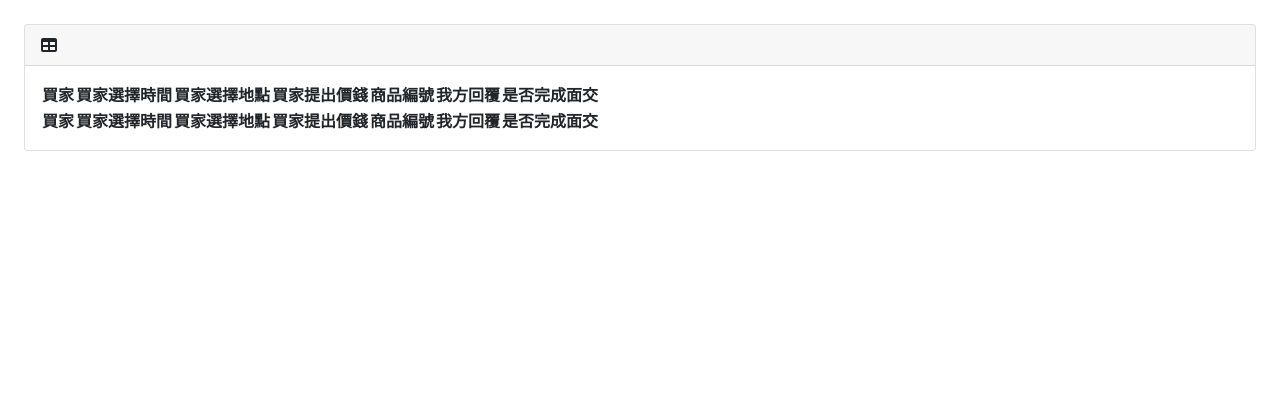
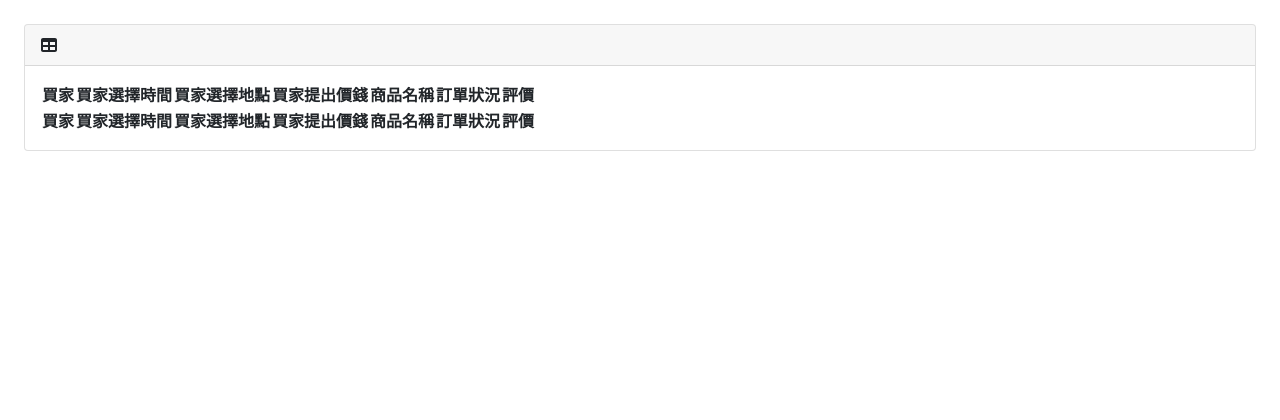
Before and after one commit to live7086/onlinebookstore, a PHP site: page /condition.php?searchtxt=ITEM48114 in a window 1280 px wide. Shown: the part 232-652 px from the top of the page. Run offline with PHP 8.4, Linux system fonts and the light colour scheme; a user stored in the database is signed in; data comes from the database, SQL or seed files in the repository; lists and menus that the app fills with data are empty; some libraries are stand-ins or nearby versions.

Commit message:
我受不了了

```diff
--- a/condition.php
+++ b/condition.php
@@ -205,9 +205,9 @@
                                             <th>買家選擇時間</th>
                                             <th>買家選擇地點</th>
                                             <th>買家提出價錢</th>
-                                            <th>商品編號</th>
-                                            <th>我方回覆</th>
-                                            <th>是否完成面交</th><!--賣方須回覆 接受 才會跳出此功能-->
+                                            <th>商品名稱</th>
+                                            <th>訂單狀況</th>
+                                            <th>評價</th><!--賣方須回覆 接受 才會跳出此功能-->
                                         </tr>
                                     </thead>
                                     <tfoot>
@@ -216,9 +216,9 @@
                                             <th>買家選擇時間</th>
                                             <th>買家選擇地點</th>
                                             <th>買家提出價錢</th>
-                                            <th>商品編號</th>
-                                            <th>我方回覆</th>
-                                            <th>是否完成面交</th>
+                                            <th>商品名稱</th>
+                                            <th>訂單狀況</th>
+                                            <th>評價</th>
                                         </tr>
                                     </tfoot>
                                     <tbody>
@@ -243,24 +243,36 @@
                                         $rowbuyer=mysqli_fetch_assoc($resultbuyer);
                                         echo "
                                         <tr>
-                                            <td>".$rowseller['user_name']."</td>
+                                            <td>".$rowbuyer['user_name']."</td>
                                             <td>".$row['btime_name']."</td>
                                             <td>".$row['iloc_name']."</td>
                                             <td>".$row['bid_price']."</td>
                                             <td>".$row['item_name']."</td>";
                                             if($row['statement']=="accepted"){
                                                 echo "  <td>接受</td>
-                                                        <td>
-                                                            <a href =test.php?statement=completed&item_id=".$row["item_id"]."&bid_id=".$row["bid_id"]." class=\"btn btn-primary\">完成面交</a>
-                                                            <a href =test.php?statement=failed&item_id=".$row["item_id"]."&bid_id=".$row["bid_id"]." class=\"btn btn-danger\" onclick=\"showConfirmation(event)\">面交失敗</a>
-                                                        </td>
+                                                        <td>請等待買家完成面交</td>
                                                         </tr>";
                                             }else if($row['statement']=="rejected"){
                                                 echo "  <td>不接受</td><td></td></tr>
                                                 ";
                                             }else if($row['statement']=="completed"){
-                                                echo "  <td>已完成</td><td></td></tr>
-                                                ";
+                                                echo    "  <td>已完成</td>
+                                                            <td>";
+                                                        if($row['rating']){
+                                                            $credit = $row['rating'];
+                                                            $left = 5-$credit;
+                                                            for ($i=0; $i < $credit; $i++) {
+                                                            echo "<span class=\"fa fa-star\">&nbsp</span>";
+                                                            }
+                                                            for($i=0; $i < $left ; $i++){
+                                                            echo "<span class=\"fa \">&nbsp</span>";
+                                                            }
+                                                        }else{
+                                                            echo "買家尚未評價";
+                                                        }
+                                                echo    "   </td>
+                                                            </tr>
+                                                        ";
                                             }else if ($row['statement']=="failed"){
                                                 echo "  <td>該筆交易已失敗</td><td></td></tr>
                                                 ";
--- /dev/null
+++ b/desktop.ini
@@ -0,0 +1,4 @@
+[ViewState]
+Mode=
+Vid=
+FolderType=Generic
--- a/index.php
+++ b/index.php
@@ -53,6 +53,7 @@
     footer {
     flex-shrink: 0;
     }
+
 
 </style>
     <body>
@@ -248,7 +249,7 @@
         </div>
         </div>
        -->
-        <header class="py-5">
+        <header>
                     <img src=".\image\banner.png" width="100%" height= "550px">
         </header>
 
@@ -379,7 +380,7 @@
         </div>
         <footer class="py-5 bg-dark">
         <div class="container">
-            <p class="m-0 text-center text-white">Copyright &copy; Your Website 2022</p>
+            <p class="m-0 text-center text-white">Onlinebookstore &copy;Secondhand Heist</p>
         </div>
     </footer>
 </div>
--- a/pinfo_1.php
+++ b/pinfo_1.php
@@ -192,7 +192,7 @@
         </div>
        -->
 
-        <header class="bg-light-gray py-5">
+        <header class="py-5" style="background-color: #C9D4C8;">
             <div class="container px-4 px-lg-5 my-5">
                 <div class="text-left text-black">
                     <!--彈跳連結-->
```
Also changed, not shown: invite.php (+4 -4 lines), table.php (+12 -3 lines), bookinfo.php (indentation only).
